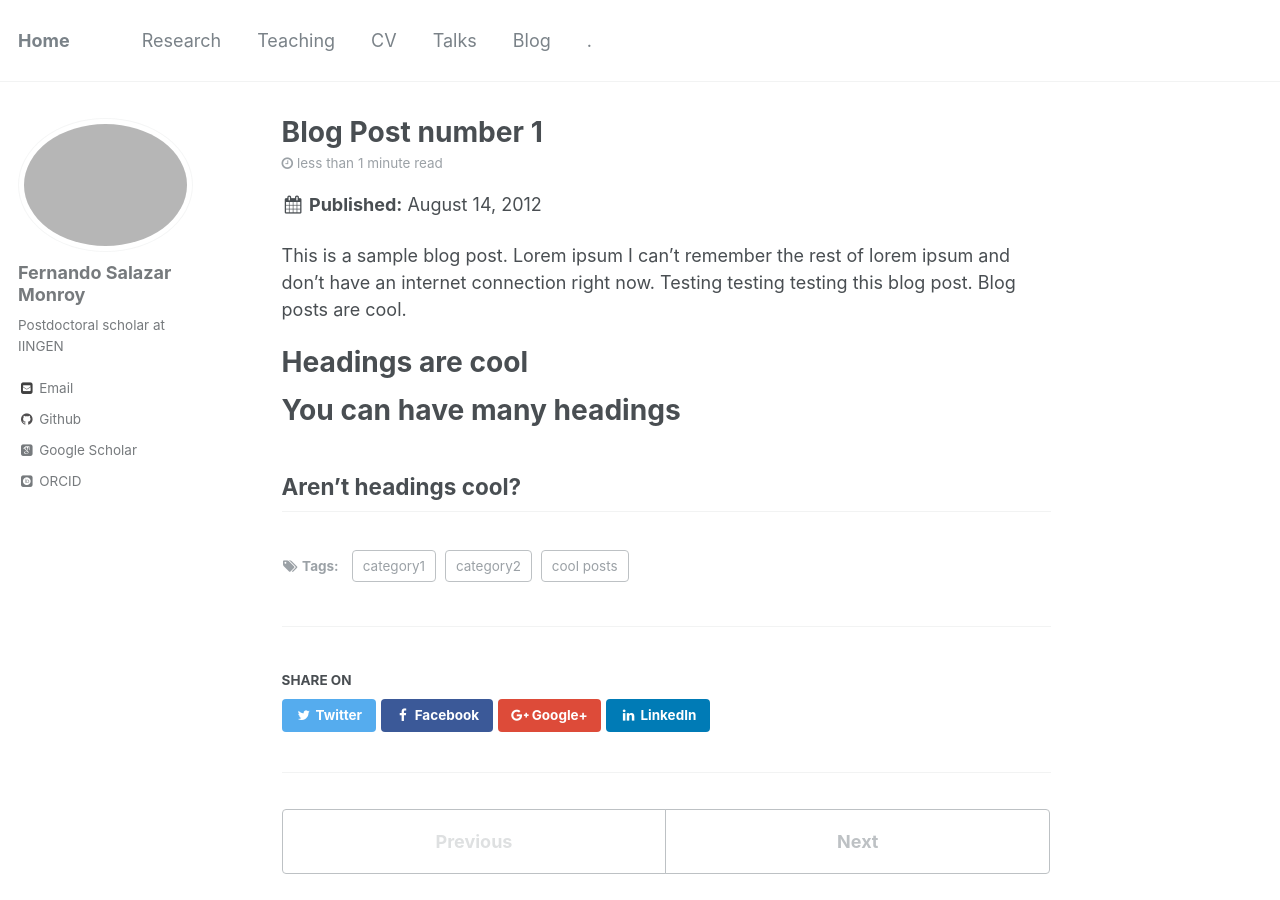
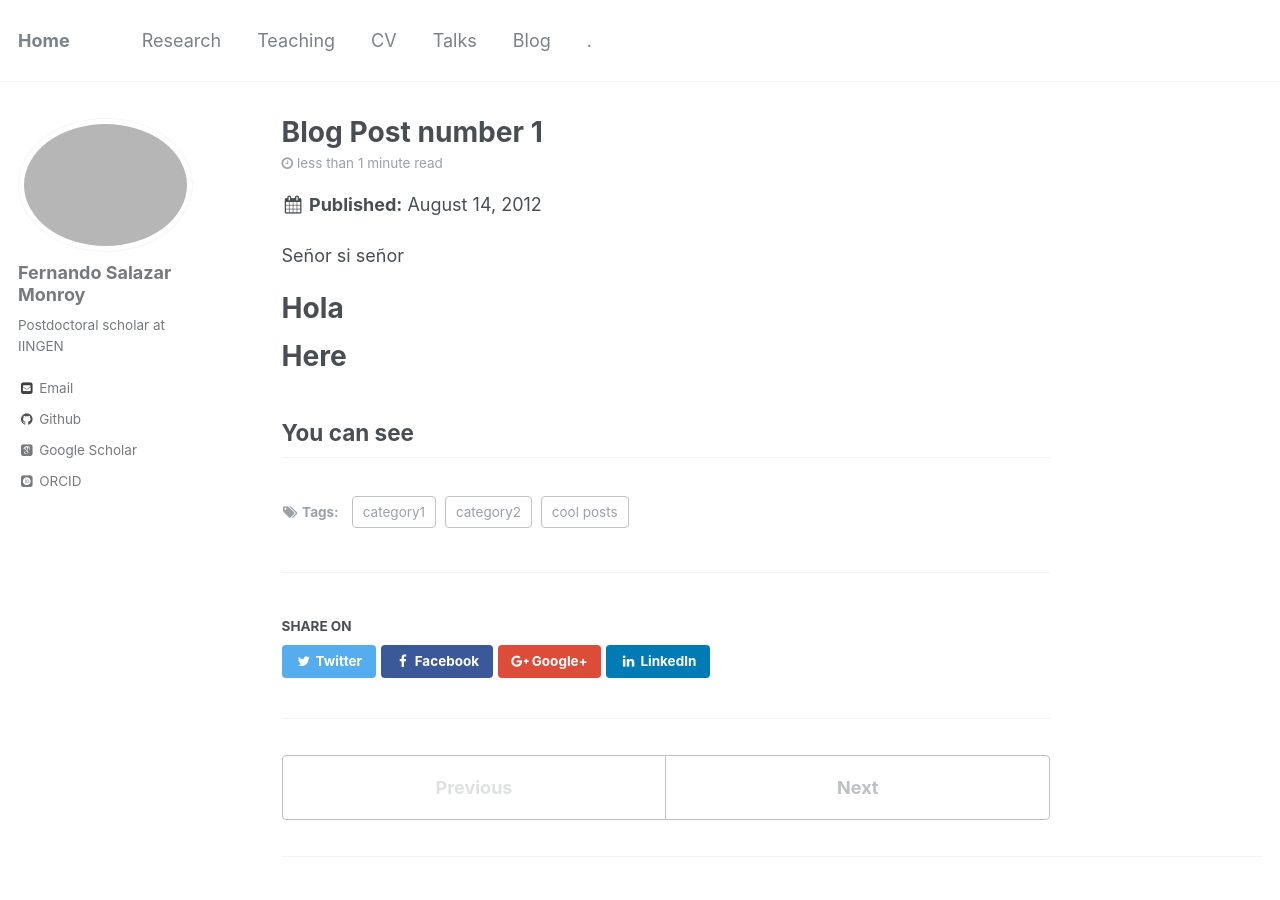
Before and after one commit to Edifesamo14/dr.surimi, a Jekyll site: the page built from _posts/2012-08-14-blog-post-1.md, in a window 1280 px wide and 900 px high. Built offline with Jekyll 4.4.1, drawn with Linux system fonts in a browser that asks for light colours; some web fonts are replaced.

Commit message:
Update 2012-08-14-blog-post-1.md

```diff
--- a/_posts/2012-08-14-blog-post-1.md
+++ b/_posts/2012-08-14-blog-post-1.md
@@ -8,13 +8,13 @@ tags:
   - category2
 ---
 
-This is a sample blog post. Lorem ipsum I can't remember the rest of lorem ipsum and don't have an internet connection right now. Testing testing testing this blog post. Blog posts are cool.
+Señor si señor
 
-Headings are cool
+Hola
 ======
 
-You can have many headings
+Here
 ======
 
-Aren't headings cool?
+You can see
 ------
```
